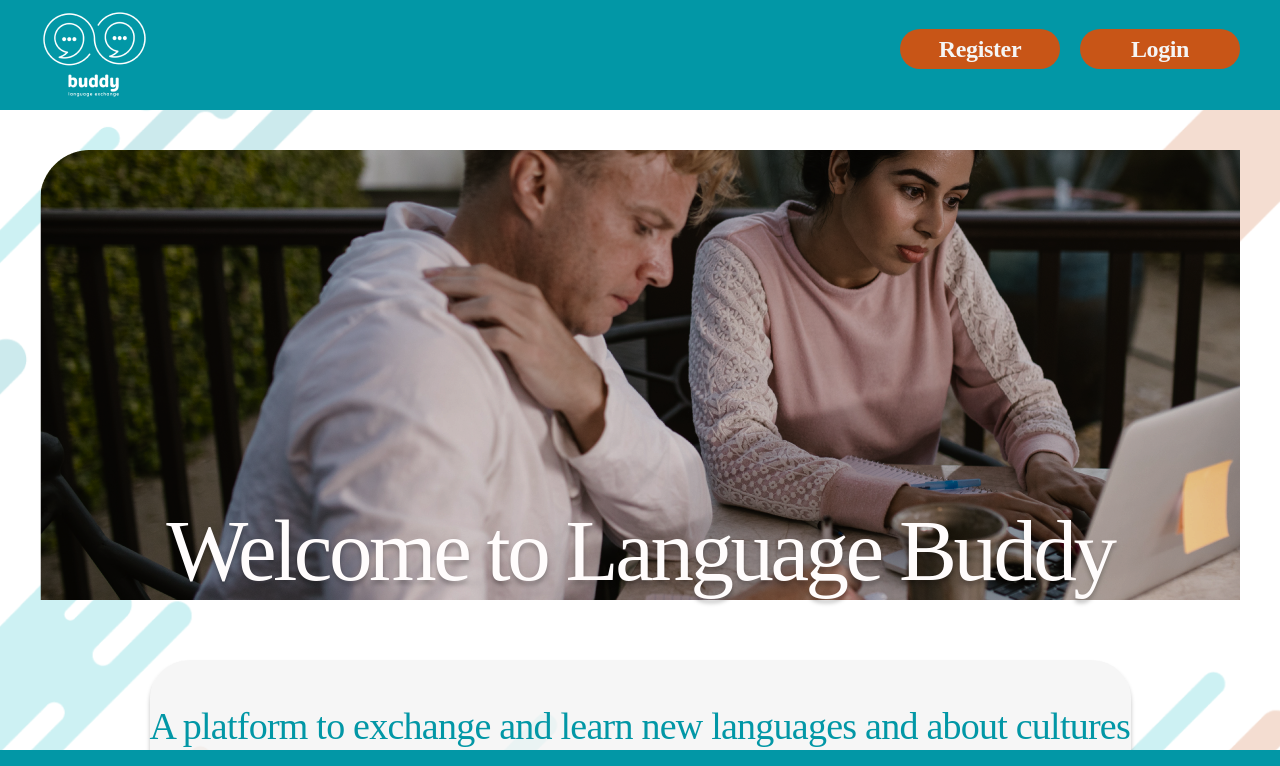
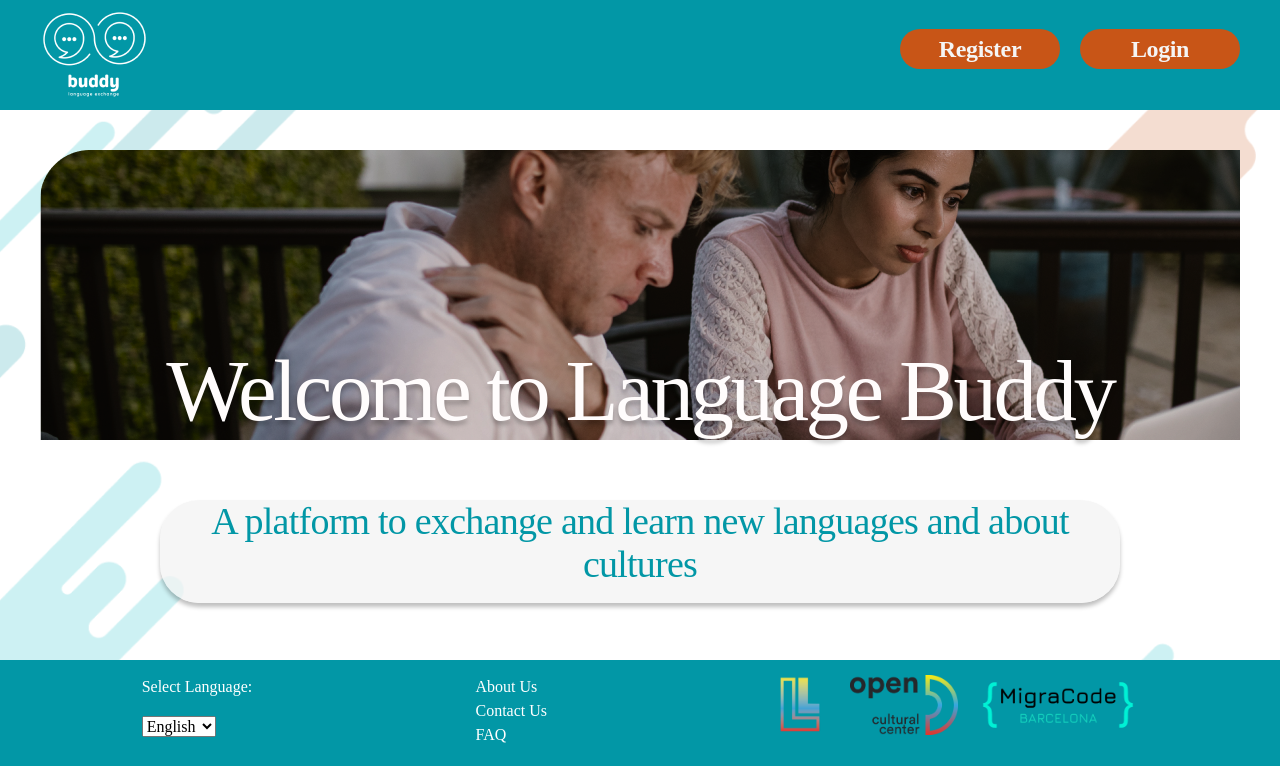
Before and after one commit to keithtou/Language--Buddy, a React (Create React App) app in the folder frontend-part/: page / in a window 1280 px wide. Shown: the top 766 px of the page. Built offline with nearby package versions, Linux system fonts and the light colour scheme.

Commit message:
feat: fix footer and css pf application

```diff
--- a/frontend-part/src/components/footer/footer.css
+++ b/frontend-part/src/components/footer/footer.css
@@ -1,6 +1,11 @@
 footer {
+  position: fixed;
+  bottom: 0;
+  left: 0;
+  width: 100%;
+  height: 140px;
+  z-index: 1;
   background-color: #0297a6;
-  max-height: 200px;
 }
 
 
@@ -8,8 +13,8 @@ footer {
   display: flex;
   flex-wrap: wrap;
   justify-content: space-around;
-  align-items: center;
-  padding: 30px 10px;
+  align-items: flex-start;
+  padding: 15px 10px 0px 10px;
 
 }
 
--- a/frontend-part/src/components/footer/footer.js
+++ b/frontend-part/src/components/footer/footer.js
@@ -10,6 +10,7 @@ function Footer() {
           <div className="wrapper">
 
             <div className="footer-wrapper">
+
               <div className="language-selector">
                 <p>Select Language:</p>
                   <select>
@@ -18,32 +19,23 @@ function Footer() {
                   </select>
               </div>
 
-
               <nav>
                 <ul>
-          <li><a href="/">Home</a></li>
                   <li><a href="#">About Us</a></li>
                   <li><a href="#">Contact Us</a></li>
                   <li><a href="#">FAQ</a></li>
                 </ul>
               </nav>
+
              <div className="logos">
                 <ul>
-          <li><a href="https://openculturalcenter.org/language-lab/"> <img  className="lab" src={logo_languagelab_transparent} alt="Language lab logo" width="100%" height="100"  /></a></li>
-          <li><a href="https://openculturalcenter.org/"> <img  className="occ" src={logo_occ} alt="logo OCC"  width="100%" height="100"/></a></li>
-          <li><a href="https://migracode.openculturalcenter.org/"><img  className="migracode" src={logo_Transparent_Migracode} alt= "logo Migracode" width="100%" height="100"/></a></li>
+                  <li><a href="https://openculturalcenter.org/language-lab/"> <img  className="lab" src={logo_languagelab_transparent} alt="Language lab logo" width="100%" height="60"  /></a></li>
+                  <li><a href="https://openculturalcenter.org/"> <img  className="occ" src={logo_occ} alt="logo OCC"  width="100%" height="60"/></a></li>
+                  <li><a href="https://migracode.openculturalcenter.org/"><img  className="migracode" src={logo_Transparent_Migracode} alt= "logo Migracode" width="100%" height="60"/></a></li>
                 </ul>
-
-
              </div>
 
             </div>
-
-
-
-
-
-
 
             <div className="copyright">
                <p> &copy;{new Date().getFullYear()} Language Buddy | All rights reserved</p>
@@ -51,8 +43,6 @@ function Footer() {
 
           </div>
       </footer>
-
-
     )
 }
 
--- a/frontend-part/src/components/header/header.css
+++ b/frontend-part/src/components/header/header.css
@@ -1,6 +1,11 @@
 header {
+  position: fixed;
+  top: 0;
+  left: 0;
+  width: 100%;
+  height: 110px;
+  z-index: 1;
   background-color: #0297a6;
-  height: 110px;
 }
 
 .header__content {
--- a/frontend-part/src/components/home/home.css
+++ b/frontend-part/src/components/home/home.css
@@ -1,5 +1,14 @@
 main {
-  height: 80vh;
+  position: absolute;
+  height: calc(100vh - 280px); /* "x" would be the sum of header and footer heights*/
+  width: 100%;
+  top: 110px; /* the height of your header*/
+}
+
+#main {
+  width: 100%;
+  height: calc(100% - 10px);
+  z-index: 1;
 }
 
 h2 {
@@ -13,7 +22,7 @@ h2 {
 
 .welcome_slider {
   width: 100%;
-  height: 450px;
+  height: 290px;
   background-image: url("../../images/welcome_page.png");
   background-repeat: no-repeat;
   background-size: auto;
@@ -27,8 +36,8 @@ h2 {
   margin: 0 auto;
   display: flex;
   align-items: center;
-  width: 981px;
-  height: 150px;
+  width: 80%;
+  max-height: 150px;
   margin-top: 60px;
   font-weight: 500;
   font-size: 38px;
--- a/frontend-part/src/components/home/home.js
+++ b/frontend-part/src/components/home/home.js
@@ -10,7 +10,7 @@ function Home() {
         <div>
             <Header></Header>
           <main>
-            <div className="wrapper">
+            <div className="wrapper" id="main">
               <div className="welcome_slider">
                 <h2>Welcome to Language Buddy</h2>
               </div>
--- a/frontend-part/src/components/logo/logo.js
+++ b/frontend-part/src/components/logo/logo.js
@@ -3,9 +3,7 @@ import logo from "../../images/logo_add.png";
 
 function Logo() {
   return (
-    <a href="/">
       <img className="logo_img" src={logo} width="160" height="140" />
-    </a>
   );
 }
 
```
Lines whose indentation alone changed are shown as unchanged.
